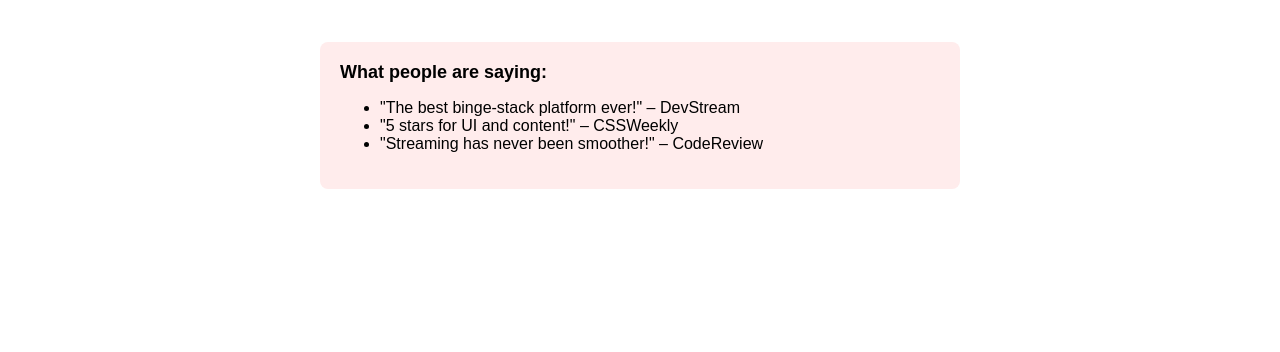
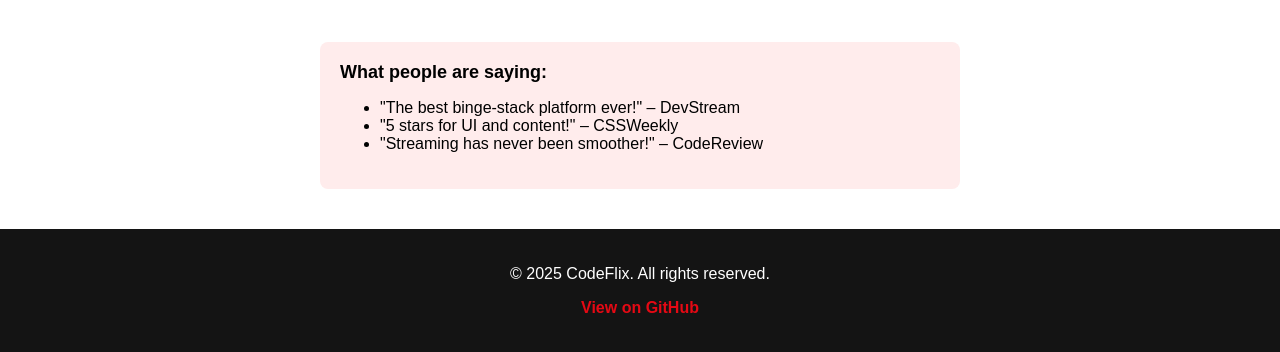
Before and after one commit to hardikkaurani/netflix, a plain HTML site: page index.html in a window 1280 px wide. Shown: the part 518-870 px from the top of the page. Before the commit the page ends 800 px from the top, so only its background shows below. Drawn offline with Linux system fonts and the light colour scheme.

Commit message:
Update index.html

```diff
--- a/index.html
+++ b/index.html
@@ -33,5 +33,14 @@
       <li>"Streaming has never been smoother!" – CodeReview</li>
     </ul>
   </section>
+  <footer style="background-color: #141414; color: #fff; text-align: center; padding: 20px; margin-top: 40px;">
+  <p>© 2025 CodeFlix. All rights reserved.</p>
+  <p>
+    <a href="https://github.com/hardikkaurani/netflix" target="_blank" style="color: #e50914; text-decoration: none; font-weight: bold;">
+      View on GitHub
+    </a>
+  </p>
+</footer>
+
 </body>
 </html>
```
